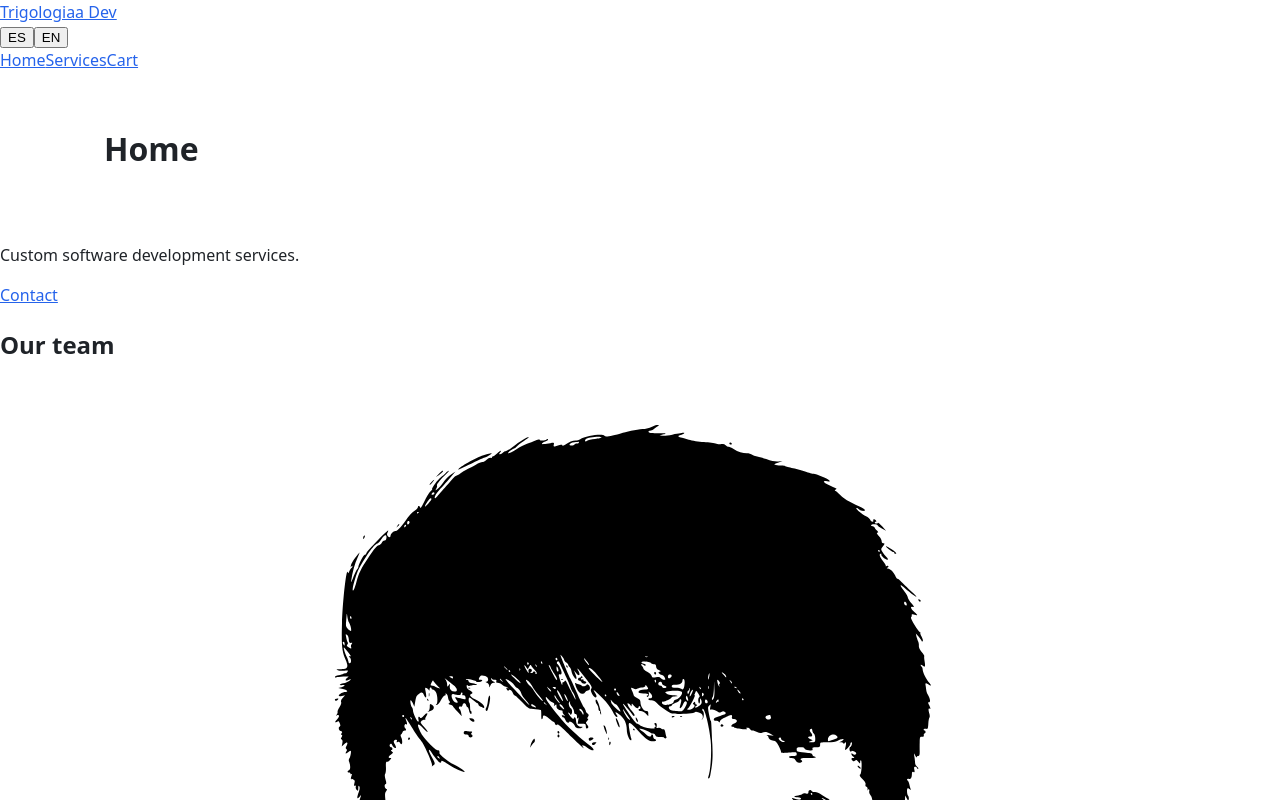
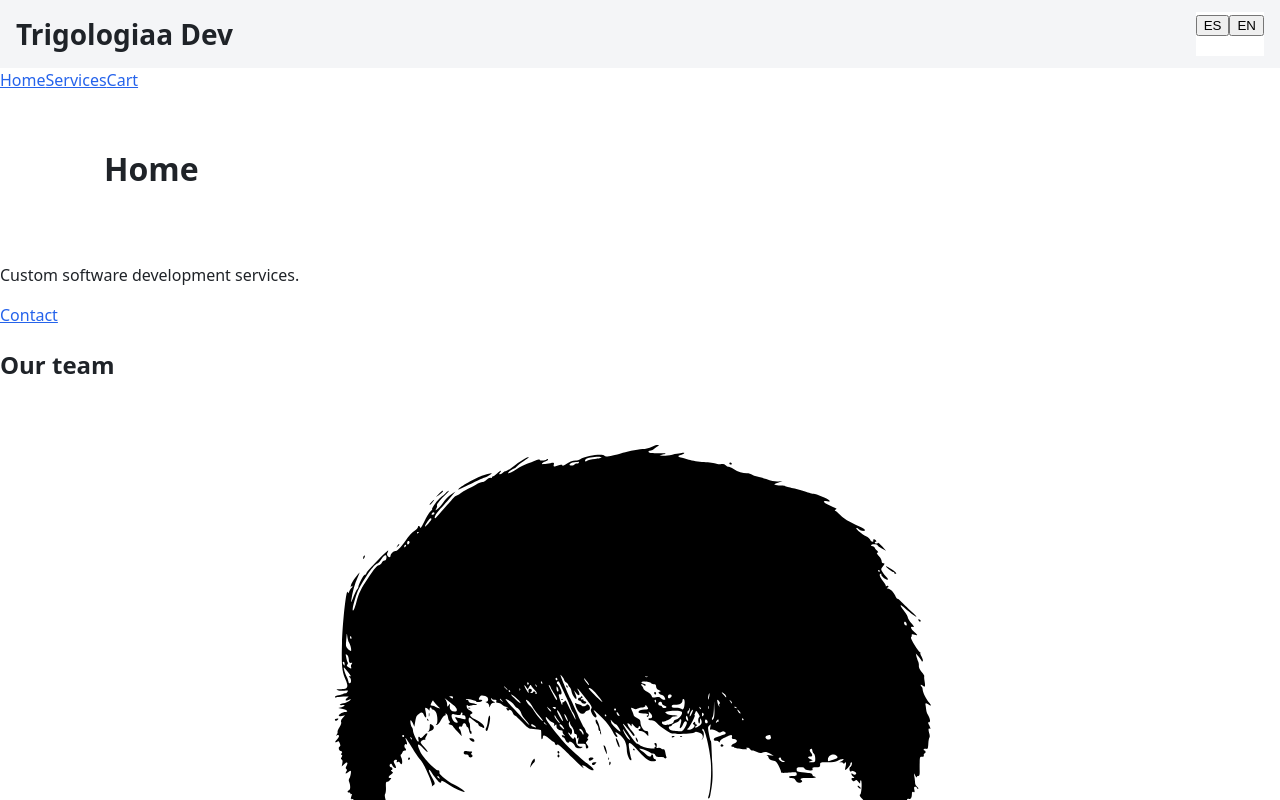
Before and after one commit to trigologiaa/frontend, a React (Vite) app: page / in a window 1280 px wide. Shown: the top 800 px of the page. Built offline with nearby package versions, Linux system fonts and the light colour scheme.

Commit message:
style(layout): style the header and the language switcher

```diff
--- a/src/layout/Header.jsx
+++ b/src/layout/Header.jsx
@@ -1,10 +1,13 @@
 import { Link } from "react-router-dom";
+import styles from "./Header.module.css";
 import { LanguageSwitcher } from "./LanguageSwitcher";
 
 export function Header() {
 	return (
-		<header>
-			<Link to="/">Trigologiaa Dev</Link>
+		<header className={styles.header}>
+			<Link to="/" className={styles.brand}>
+				Trigologiaa Dev
+			</Link>
 			<LanguageSwitcher />
 		</header>
 	);
--- /dev/null
+++ b/src/layout/Header.module.css
@@ -0,0 +1,15 @@
+.header {
+	display: flex;
+	align-items: center;
+	justify-content: space-between;
+	gap: var(--space-4);
+	padding: var(--space-3) var(--space-4);
+	background: var(--color-surface);
+}
+
+.brand {
+	font-size: var(--font-size-xl);
+	font-weight: 700;
+	color: var(--color-text);
+	text-decoration: none;
+}
--- a/src/layout/LanguageSwitcher.jsx
+++ b/src/layout/LanguageSwitcher.jsx
@@ -1,9 +1,10 @@
 import { useTranslation } from "react-i18next";
+import styles from "./LanguageSwitcher.module.css";
 
 export function LanguageSwitcher() {
 	const { i18n } = useTranslation();
 	return (
-		<div>
+		<div className={styles.button}>
 			{["es", "en"].map((language) => (
 				<button
 					key={language}
--- /dev/null
+++ b/src/layout/LanguageSwitcher.module.css
@@ -0,0 +1,21 @@
+.group {
+	display: inline-flex;
+	border: 1px solid var(--color-border);
+	border-radius: var(--radius);
+	overflow: hidden;
+}
+
+.button {
+	min-width: 2.75rem;
+	min-height: 2.75rem;
+	border: 0;
+	font: inherit;
+	color: var(--color-text);
+	background: var(--color-background);
+	cursor: pointer;
+}
+
+.button[aria-pressed="true"] {
+	color: var(--color-primary-contrast);
+	background: var(--color-primary);
+}
```
Also changed, not shown: 1 other file (tests, documents, lock files or other folders).
